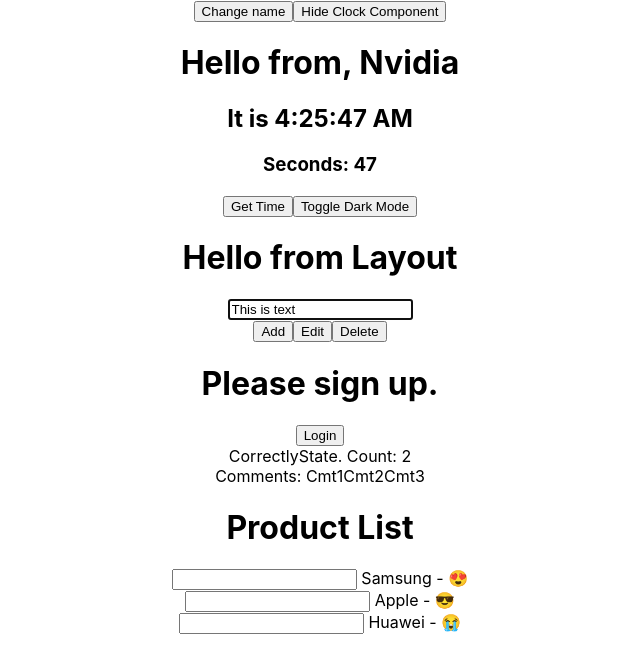
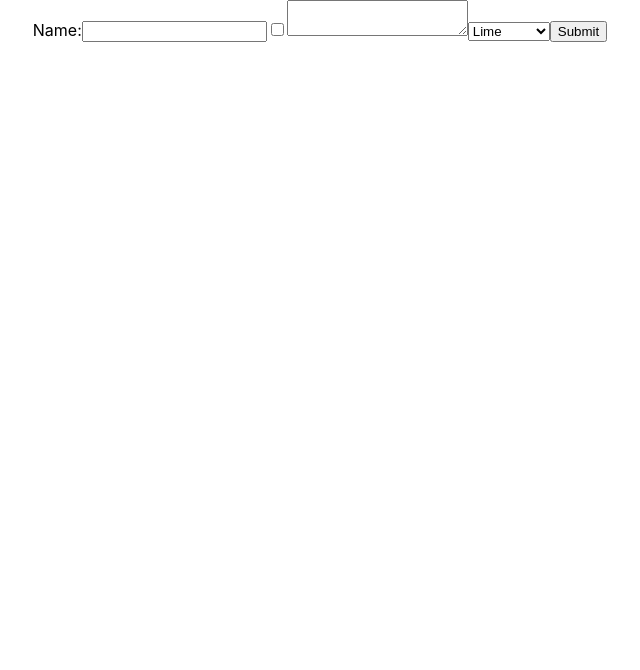
Before and after one commit to pltnhan311/my-app-yarn, a React (Create React App) app: page / in a window 1280 px wide. Shown: the top 670 px of the page, without its empty margins (320-960 px from the left). Built offline with nearby package versions, Linux system fonts and the light colour scheme.

Commit message:
updated code handle form

```diff
--- a/src/App.js
+++ b/src/App.js
@@ -7,13 +7,14 @@ import BareButton from './BareButton';
 import LoginControl from "./LoginControl";
 import CorrectlyState from './CorrectlyState';
 import ProductList from './ProductList/ProductList';
+import Form from "./Form/Form";
 
 function App() {
   const [name, setName] = useState('Nvidia')
   const [visible, setVisible] = useState(true)
   return (
     <div className="App">
-      <button onClick={() => setName("AMD")}>Change name</button>
+      {/* <button onClick={() => setName("AMD")}>Change name</button>
       <button onClick={() => setVisible(false)}>Hide Clock Component</button>
       {visible && <Clock name={name} />}
       <Layout>
@@ -30,7 +31,8 @@ function App() {
 
       <LoginControl />
       <CorrectlyState />
-      <ProductList/>
+      <ProductList /> */}
+      <Form/>
     </div>
   );
 }
--- /dev/null
+++ b/src/Form/Form.jsx
@@ -0,0 +1,71 @@
+import React, { Component } from "react";
+
+export class Form extends Component {
+  constructor(props) {
+    super(props);
+
+    this.state = {
+      name: "",
+      address: "",
+      food: "lime",
+      isMale: false,
+    };
+  }
+
+  handleChange = (event) => {
+    const { target } = event
+    const value = target.type === 'checkbox' ? target.checked : target.value
+    console.log(target.type)
+    const { name } = target
+    this.setState({
+      [name]: value
+    })
+  }
+
+  handleSubmit = (event) => {
+    event.preventDefault();
+    console.log(this.state);
+  };
+
+  render() {
+    return (
+      <div>
+        <form onSubmit={this.handleSubmit}>
+          <label>
+            Name:
+            <input
+              type="text"
+              name="name"
+              value={this.state.name}
+              onChange={this.handleChange}
+            />
+          </label>
+          <input
+            type="checkbox"
+            name="isMale"
+            onChange={this.handleChange}
+            checked={this.state.isMale}
+          />
+          <textarea
+            name="address"
+            value={this.state.address}
+            onChange={this.handleChange}
+          />
+          <select
+            name="food"
+            value={this.state.food}
+            onChange={this.handleChange}
+          >
+            <option value="grapefruit">Grapefruit</option>
+            <option value="lime">Lime</option>
+            <option value="coconut">Coconut</option>
+            <option value="mango">Mango</option>
+          </select>
+          <input type="submit" value="Submit" />
+        </form>
+      </div>
+    );
+  }
+}
+
+export default Form
```
Also changed, not shown: src/index.html (added, +17 -0 lines).
